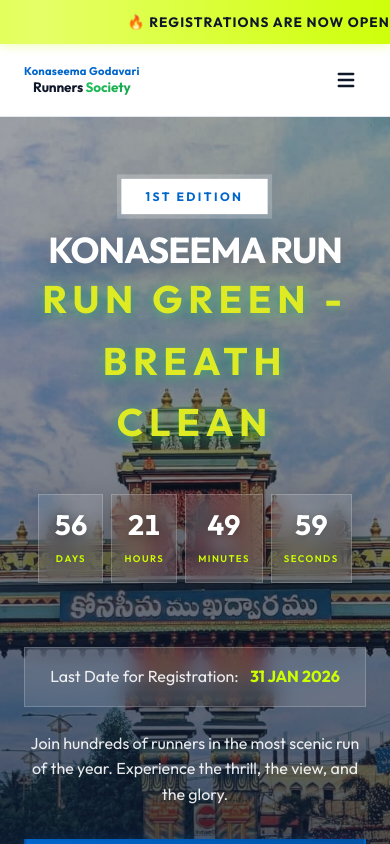
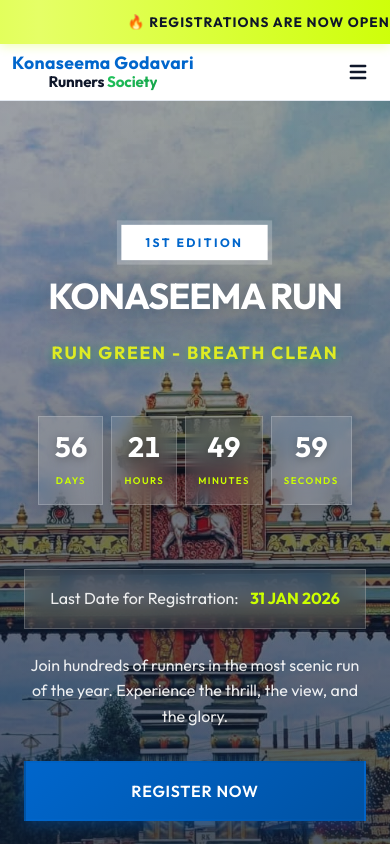
Before and after one commit to kgrunnersravulapalem-ui/event-website, a Next.js app: page / in a window 390 px wide. Shown: the top 844 px of the page. Built offline with nearby package versions, Linux system fonts and the light colour scheme.

Commit message:
Changed the font sizes in mobile

```diff
--- a/components/layout/Navbar/Navbar.module.css
+++ b/components/layout/Navbar/Navbar.module.css
@@ -145,23 +145,32 @@
     padding-top: 1.5rem;
 }
 
-@media (max-width: 768px) {
-    .logoLine1 {
-        font-size: 0.75rem;
-    }
-
-    .logoLine2 {
-        font-size: 0.9rem;
+/* Tablet Styles */
+@media (max-width: 1024px) {
+    .navbar {
+        padding: 0.9rem 0;
     }
 }
 
-@media (max-width: 480px) {
-    .logoLine1 {
-        font-size: 0.7rem;
+/* Mobile Landscape / Small Tablet */
+@media (max-width: 768px) {
+    .navbar {
+        padding: 0.75rem 0;
     }
 
-    .logoLine2 {
-        font-size: 0.85rem;
+    .container {
+        padding: 0 1rem;
+    }
+}
+
+/* Mobile Portrait */
+@media (max-width: 480px) {
+    .navbar {
+        padding: 0.5rem 0;
+    }
+
+    .container {
+        padding: 0 0.75rem;
     }
 
     .mobileNavLink {
--- a/components/sections/Hero/Hero.module.css
+++ b/components/sections/Hero/Hero.module.css
@@ -250,9 +250,18 @@
     border-color: white !important;
 }
 
+/* Mobile Portrait */
 @media (max-width: 480px) {
     .headline {
         font-size: 2.25rem;
+        margin-bottom: 1rem;
+    }
+
+    .tagline {
+        font-size: 1.1rem;
+        letter-spacing: 0.1em;
+        margin-bottom: 1.5rem;
+        padding: 0.5rem 1rem;
     }
 
     .subhead {
@@ -282,13 +291,51 @@
     }
 }
 
+/* Very Small Mobile */
+@media (max-width: 375px) {
+    .headline {
+        font-size: 2rem;
+    }
+
+    .tagline {
+        font-size: 0.85rem;
+        letter-spacing: 0.08em;
+        padding: 0.4rem 0.8rem;
+    }
+}
+
+/* Mobile Landscape / Small Tablet */
 @media (min-width: 481px) and (max-width: 767px) {
     .headline {
         font-size: 3rem;
     }
+
+    .tagline {
+        font-size: 1.4rem;
+        letter-spacing: 0.12em;
+        margin-bottom: 2rem;
+        padding: 0.75rem 1.5rem;
+    }
 }
 
-@media (min-width: 768px) {
+/* Tablet */
+@media (min-width: 768px) and (max-width: 1024px) {
+    .headline {
+        font-size: 3.5rem;
+    }
+
+    .tagline {
+        font-size: 1.8rem;
+        letter-spacing: 0.14em;
+    }
+
+    .subhead {
+        font-size: 1.25rem;
+    }
+}
+
+/* Desktop */
+@media (min-width: 1025px) {
     .headline {
         font-size: 4rem;
     }
```
